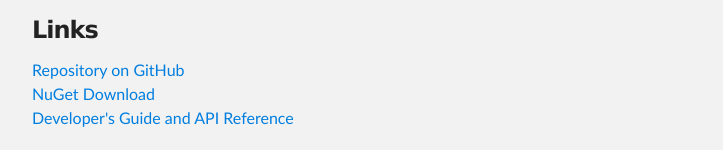
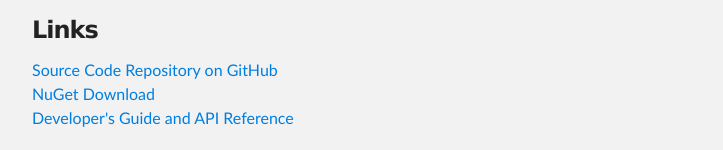
Before and after one commit to StaMa-StateMachine/StaMa-StateMachine.github.io, a plain HTML site: page index.html in a window 1280 px wide. Shown: the part 880-1030 px from the top of the page, without its empty margins (288-1011 px from the left). Drawn offline with Linux system fonts and the light colour scheme.

Commit message:
Rename Repository Link to Source Code.

```diff
--- a/index.html
+++ b/index.html
@@ -89,7 +89,7 @@
             </h3>
 
             <p>
-                <a href="https://github.com/StaMa-StateMachine/StaMa/">Repository on GitHub</a><br>
+                <a href="https://github.com/StaMa-StateMachine/StaMa/">Source Code Repository on GitHub</a><br>
                 <a href="https://www.nuget.org/packages/StaMa.StateMachine/">NuGet Download</a><br>
                 <a href="https://StaMa-StateMachine.github.io/StaMa/">Developer's Guide and API Reference</a><br>
             </p>
```
